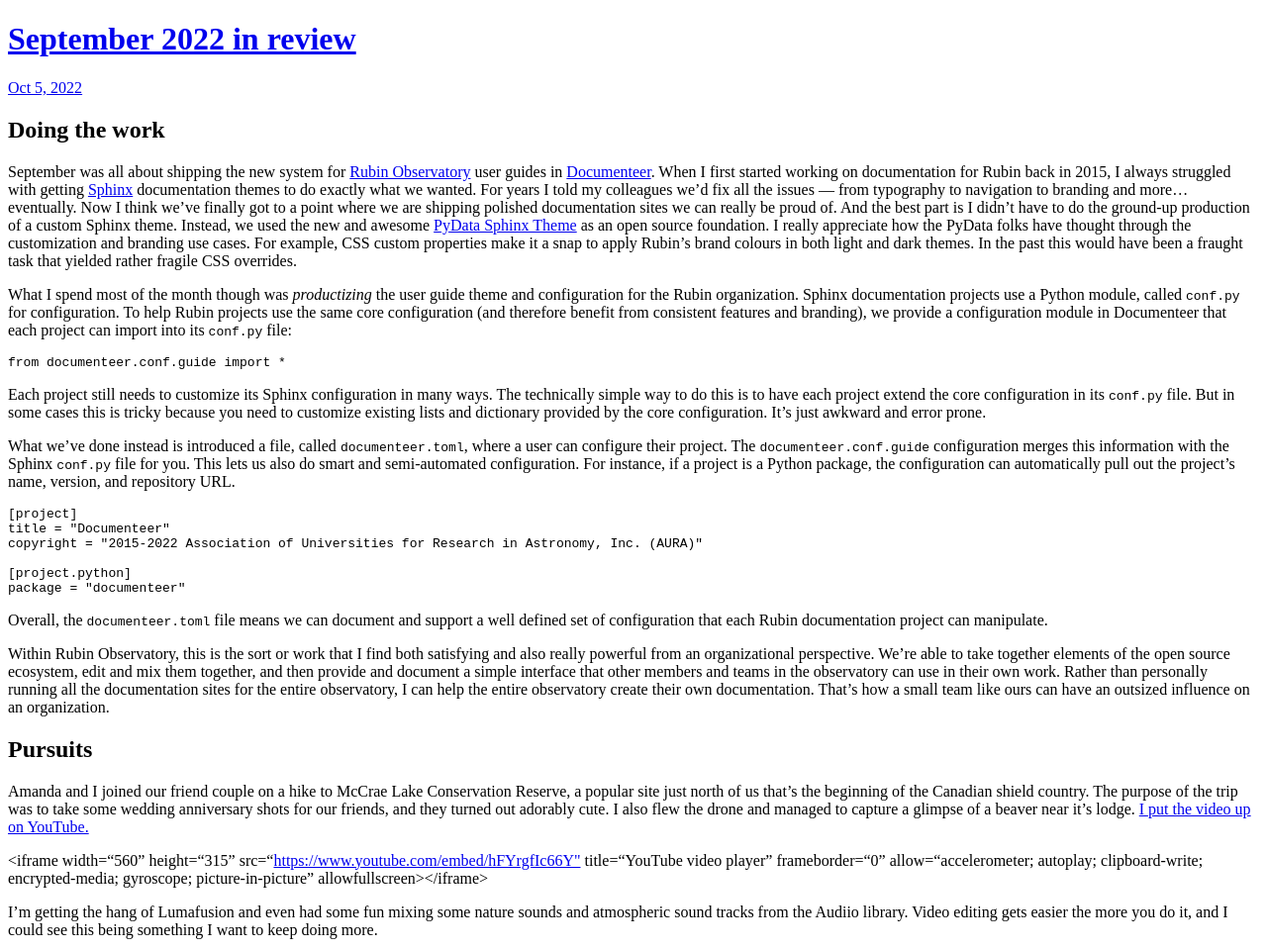
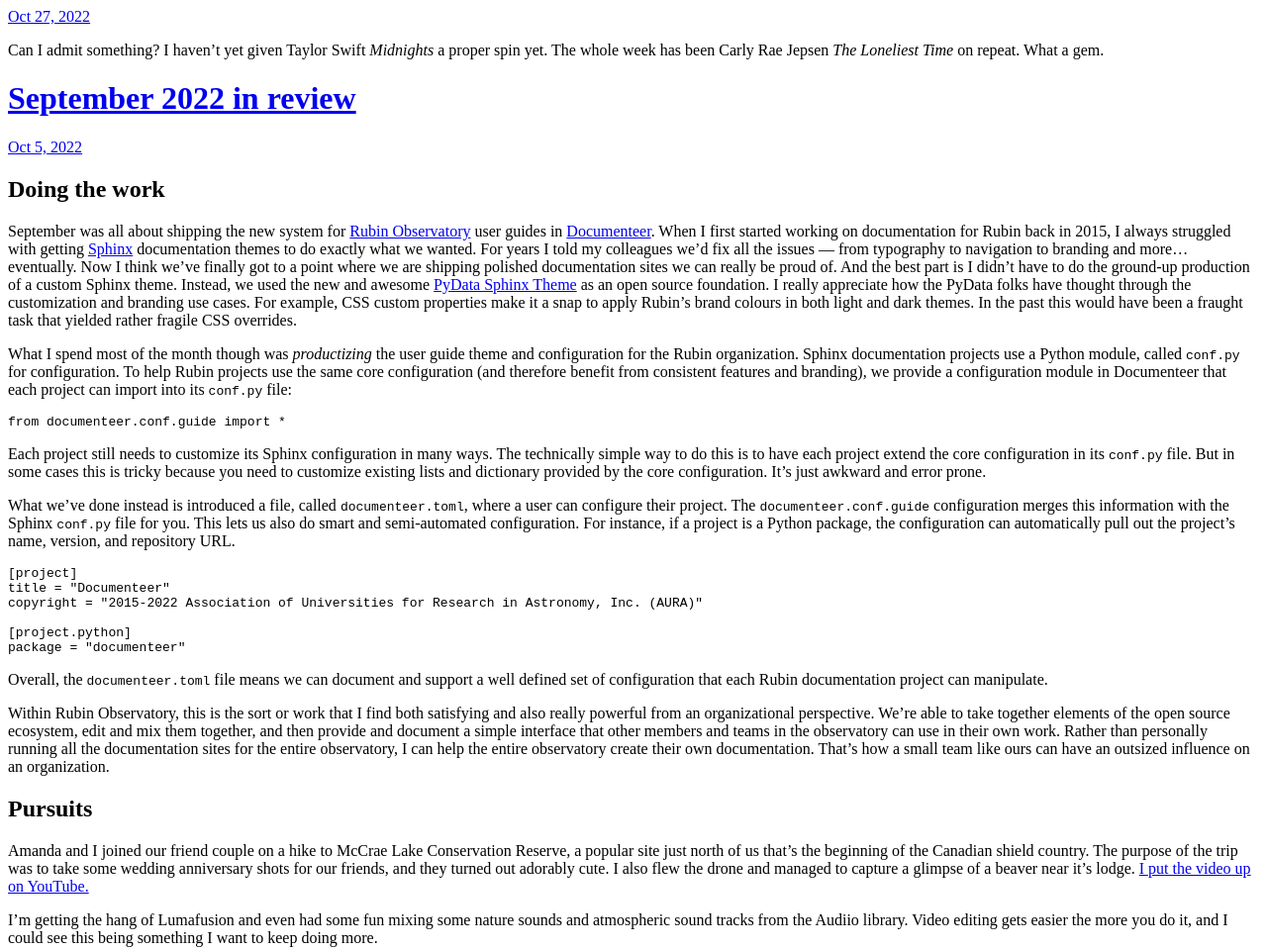
Before and after one commit to jonathansick/micro-blog-archive, a plain HTML site: page index.html in a window 1280 px wide. Shown: the top 960 px of the page at 99% size. Drawn offline with Linux system fonts and the light colour scheme.

Commit message:
Archiving from Micro.blog.

```diff
--- a/index.html
+++ b/index.html
@@ -21,6 +21,17 @@
 <div class="h-feed">
 
 
+
+	  <div class="h-entry">
+
+
+		<a href="https://www.jonathansick.blog/2022/10/27/can-i-admit.html" class="u-url"><time class="dt-published" datetime="2022-10-27 21:18:06 -0400">Oct 27, 2022</time></a>
+
+		<div class="e-content">
+			 <p>Can I admit something? I haven’t yet given Taylor Swift <em>Midnights</em> a proper spin yet. The whole week has been Carly Rae Jepsen <em>The Loneliest Time</em> on repeat. What a gem.</p>
+
+		</div>
+	  </div>
 
 	  <div class="h-entry">
 
@@ -48,7 +59,7 @@ package = &quot;documenteer&quot;
 <p>Within Rubin Observatory, this is the sort or work that I find both satisfying and also really powerful from an organizational perspective. We&rsquo;re able to take together elements of the open source ecosystem, edit and mix them together, and then provide and document a simple interface that other members and teams in the observatory can use in their own work. Rather than personally running all the documentation sites for the entire observatory, I can help the entire observatory create their own documentation. That&rsquo;s how a small team like ours can have an outsized influence on an organization.</p>
 <h2 id="pursuits">Pursuits</h2>
 <p>Amanda and I joined our friend couple on a hike to McCrae Lake Conservation Reserve, a popular site just north of us that&rsquo;s the beginning of the Canadian shield country. The purpose of the trip was to take some wedding anniversary shots for our friends, and they turned out adorably cute. I also flew the drone and managed to capture a glimpse of a beaver near it&rsquo;s lodge. <a href="https://youtu.be/SmSpYLl2q8U" title="The Beaver Pond at McCrae Lake">I put the video up on YouTube.</a></p>
-<p>&lt;iframe width=&ldquo;560&rdquo; height=&ldquo;315&rdquo; src=&ldquo;<a href="https://www.youtube.com/embed/hFYrgfIc66Y%22">https://www.youtube.com/embed/hFYrgfIc66Y&quot;</a> title=&ldquo;YouTube video player&rdquo; frameborder=&ldquo;0&rdquo; allow=&ldquo;accelerometer; autoplay; clipboard-write; encrypted-media; gyroscope; picture-in-picture&rdquo; allowfullscreen&gt;&lt;/iframe&gt;</p>
+<!-- raw HTML omitted -->
 <p>I&rsquo;m getting the hang of Lumafusion and even had some fun mixing some nature sounds and atmospheric sound tracks from the Audiio library. Video editing gets easier the more you do it, and I could see this being something I want to keep doing more.</p>
 <p>Down in the workshop I&rsquo;ve been slowly getting the sliding trays for the tool chest project. I got the tray slides in (made from white oak) and milled the pine stock for the trays themselves.</p>
 <h2 id="reading">Reading</h2>
```
